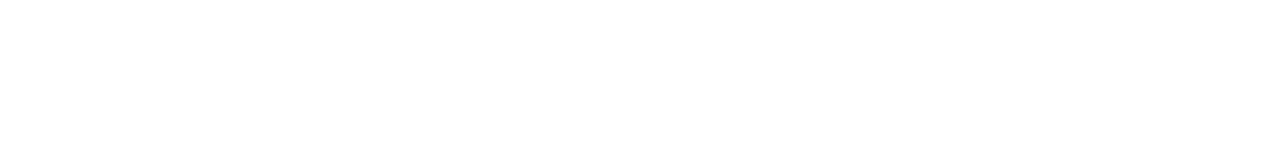
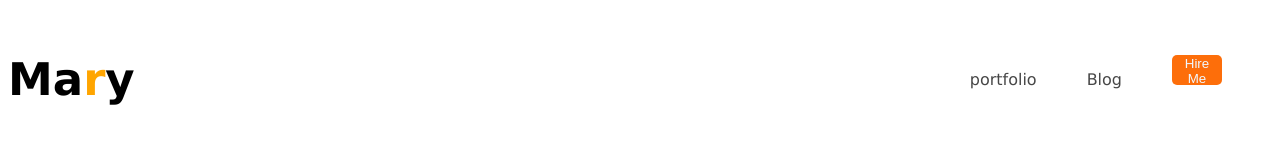
Before and after one commit to samiamitu/developer-portfolio, a plain HTML site: page index.html in a window 1280 px wide. Drawn offline with Linux system fonts and the light colour scheme.

Commit message:
nav complete

```diff
--- a/index.html
+++ b/index.html
@@ -3,9 +3,16 @@
 <head>
     <meta charset="UTF-8">
     <meta name="viewport" content="width=device-width, initial-scale=1.0">
-    <title>Document</title>
+    <title>Developer Portfolio</title>
+    <link rel="shortcut icon" href="icons8-portfolio-48.png" type="image/x-icon">
+    <link rel="stylesheet" href="portfolio.css">
 </head>
 <body>
-
+    <nav>
+        <h3 class="nav_title">Ma<span class="text_primary">r</span>y</h3>
+        <ul><li class="a">portfolio</li>
+        <li class="a">Blog</li>
+    <li><button class="button_design">Hire Me</button></li></ul>
+    </nav>
 </body>
 </html>
--- /dev/null
+++ b/portfolio.css
@@ -0,0 +1,44 @@
+body{
+   font-family: 'Lucida Sans', 'Lucida Sans Regular', 'Lucida Grande', 'Lucida Sans Unicode', Geneva, Verdana, sans-serif;
+}
+nav{
+    display: flex;
+    justify-content: space-between;
+    align-items: center;
+}
+.nav_title{
+    color: black;
+    font-size: 45px;
+    font-style: normal;
+    font-weight: 800;
+    line-height: normal;
+}
+.text_primary{
+    color: orange;
+
+}
+nav > ul{
+    display: flex;
+    align-items: center;
+}
+nav li{
+    list-style: none;
+    margin-right: 50px;
+}
+.a{
+    text-decoration: none;
+    color: #474747;
+}
+.button_design{
+    border-radius: 5px;
+    background-color: #FD6E0A;
+    width: 50px;
+    height: 30px;
+    border: 0px;
+    font-style:normal;
+    font-weight: 200;
+    color: aliceblue;
+    margin-bottom:20px;
+
+
+}
```
Also changed, not shown: icons8-portfolio-48.png (added).
